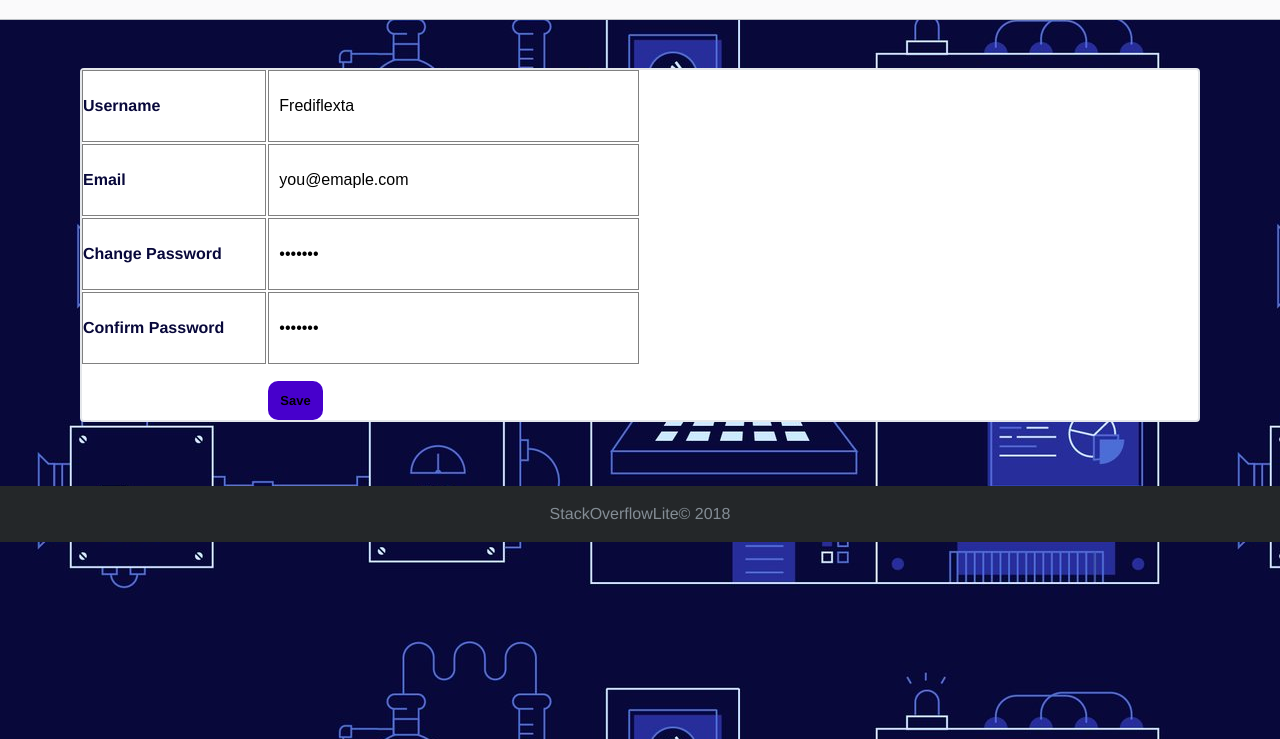
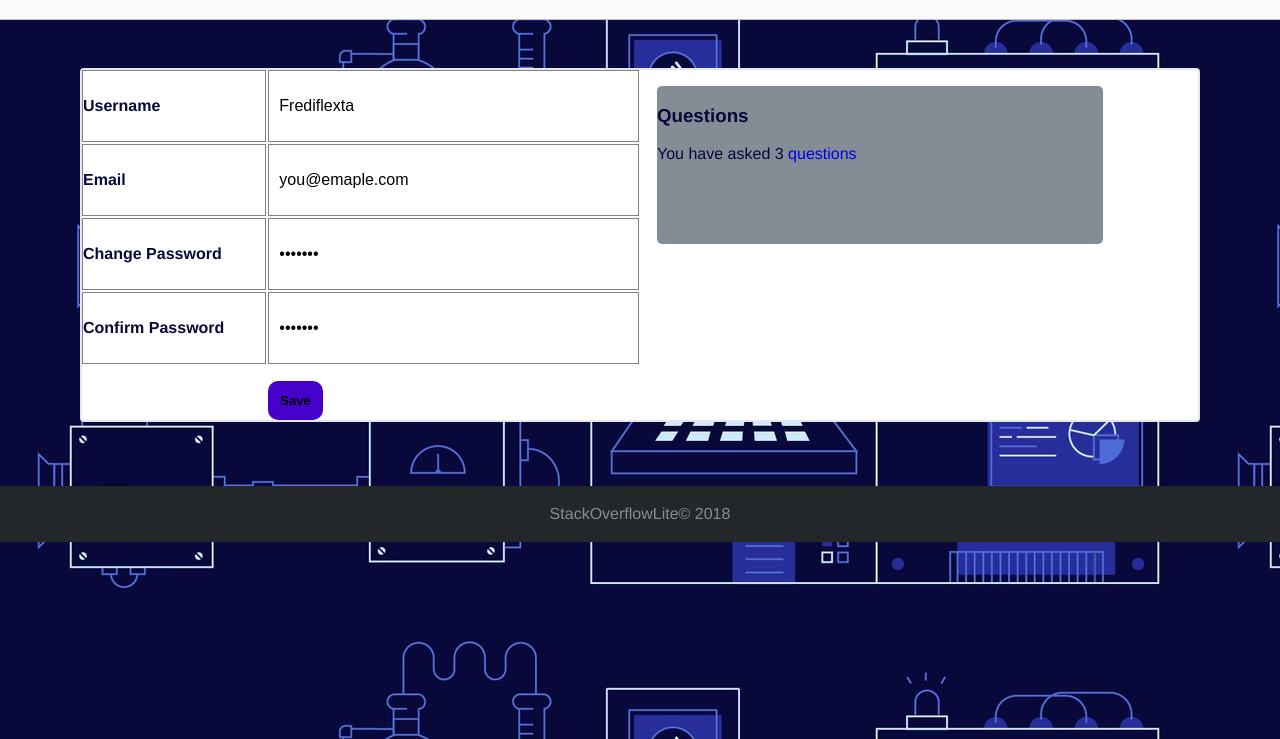
Before and after one commit to Frediflexta/StackOverflowLite, a plain HTML site: page UI/profile.html in a window 1280 px wide. Shown: the part 61-800 px from the top of the page. Drawn offline with Linux system fonts and the light colour scheme.

Commit message:
number of questions asked on the platform should be availbale on the profile page add a link that can send users to the page with those information [#159588095]

```diff
--- a/UI/profile.html
+++ b/UI/profile.html
@@ -69,20 +69,20 @@
           </div>
         </div>
         </form>
-        <!-- <div id="ques-et-answers">
+        <div id="ques-et-answers">
           <div>
             <h3><b>Questions</b></h3>
           </div>
           <div class="user-ques">
             <p>You have asked <span>3</span><a href="userquestion.html"> questions</a></p>
           </div>
-          <div>
+          <!-- <div>
             <h3><b>Answers</b></h3>
           </div>
           <div class="user-ans">
-            <p>You have <a href="useranswer.html">answered </a><span>4</span> questions</p>
+            <p>You have <a href="useranswer.html">answered </a><span>4</span> questions</p> -->
           </div>
-        </div> -->
+        </div>
       </section>
   </main>
   <footer>
```
